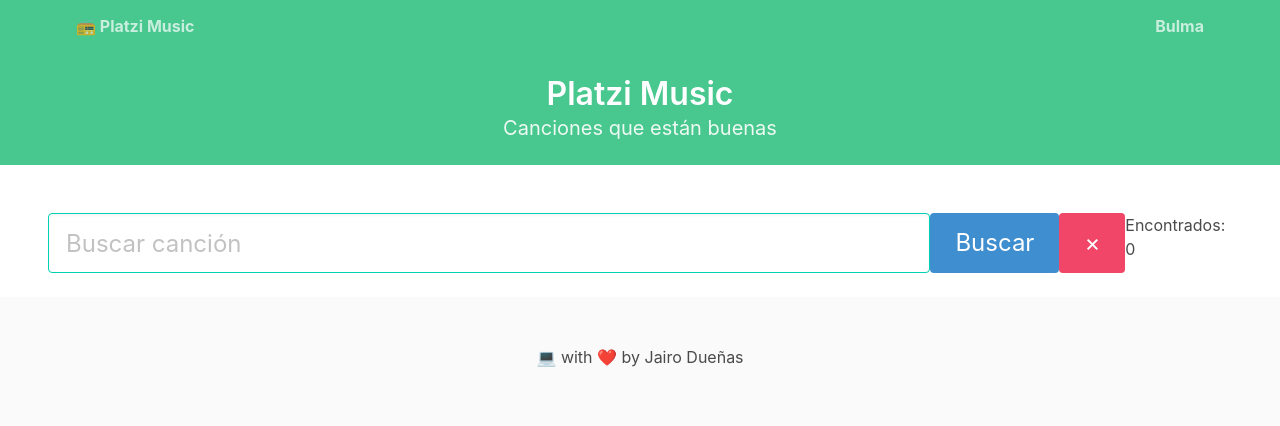
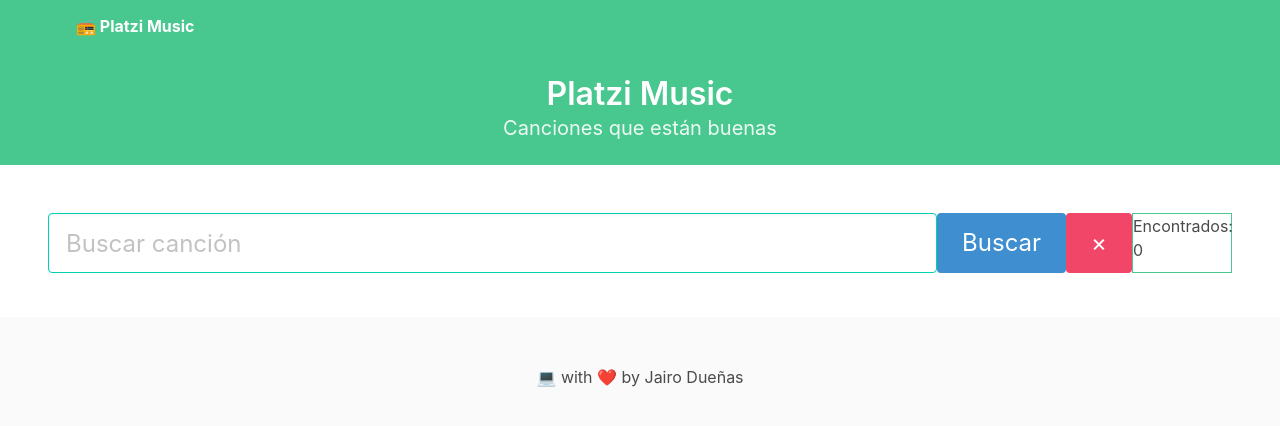
Before and after one commit to JairoDuenas/profesional-Vue-js, a Vue app: page / in a window 1280 px wide. Shown: the top 426 px of the page. Built offline with nearby package versions, Linux system fonts and the light colour scheme.

Commit message:
Estilos a componentes

```diff
--- a/src/components/Body.vue
+++ b/src/components/Body.vue
@@ -1,8 +1,8 @@
 <!-- eslint-disable vue/multi-word-component-names -->
 <template>
   <Loader v-show="isLoading" />
-  <div class="section" v-show="!isLoading">
-    <nav class="navbar" role="navigation" aria-label="main navigation">
+  <section class="section" v-show="!isLoading">
+    <nav class="navbar" aria-label="main navigation">
       <div class="navbar-start">
         <input
           class="input is-primary is-large"
@@ -16,17 +16,21 @@
           >Buscar</a
         >
         <a class="button is-danger is-large" type="button">&times;</a>
+        <p class="is-small">{{ searchMessage }}</p>
       </div>
-      <p is-small>{{ searchMessage }}</p>
     </nav>
     <div class="container">
       <div class="columns is-multiline">
         <div class="column is-one-quarter" v-for="t in tracks" :key="t">
-          <Track :track="t" @select="setSelectedTrack" />
+          <Track
+            :class="{ 'is-active': t.id === selectedTrack }"
+            :track="t"
+            @select="setSelectedTrack"
+          />
         </div>
       </div>
     </div>
-  </div>
+  </section>
 </template>
 
 <script>
@@ -73,7 +77,18 @@
 
 <!-- Add "scoped" attribute to limit CSS to this component only -->
 <style scoped lang="scss">
+.navbar {
+  margin-bottom: 20px;
+}
+p,
+.is-small {
+  width: 100px;
+  border: 1px solid #48c78e;
+}
 .navbar-start {
-  width: 80%;
+  width: 100%;
+}
+.is-active {
+  border: 3px solid #48c78e;
 }
 </style>
--- a/src/components/Track.vue
+++ b/src/components/Track.vue
@@ -49,3 +49,6 @@
   }
 }
 </script>
+
+<style lang="scss" scoped>
+</style>
--- a/src/components/layout/Header.vue
+++ b/src/components/layout/Header.vue
@@ -2,13 +2,13 @@
 <template>
   <section class="hero is-success is-small">
     <div class="hero-head">
-      <header class="navbar" role="navigation">
+      <header class="navbar">
         <div class="container navbar-menu">
           <div class="navbar-start">
-            <p class="navbar-item"><strong>📻 Platzi Music</strong></p>
+            <a href="" class="navbar-item"><strong>📻 Platzi Music</strong> </a>
           </div>
           <div class="navbar-end">
-            <p class="navbar-item"><strong>Bulma</strong></p>
+            <p class="navbar-item"></p>
           </div>
         </div>
       </header>
```
